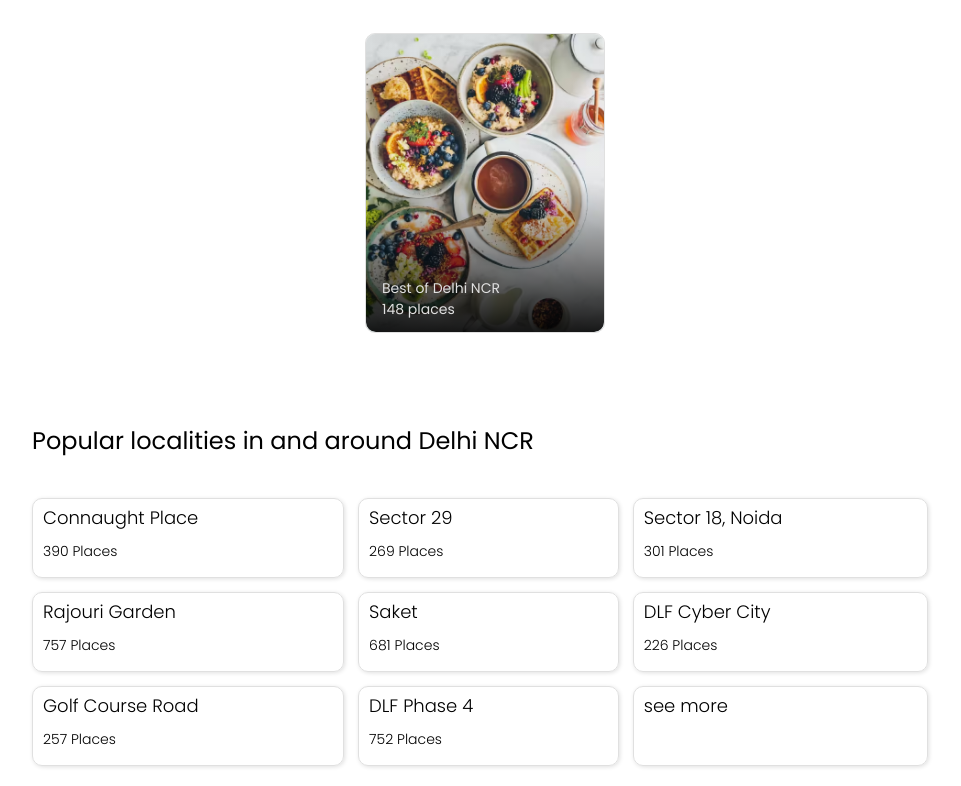
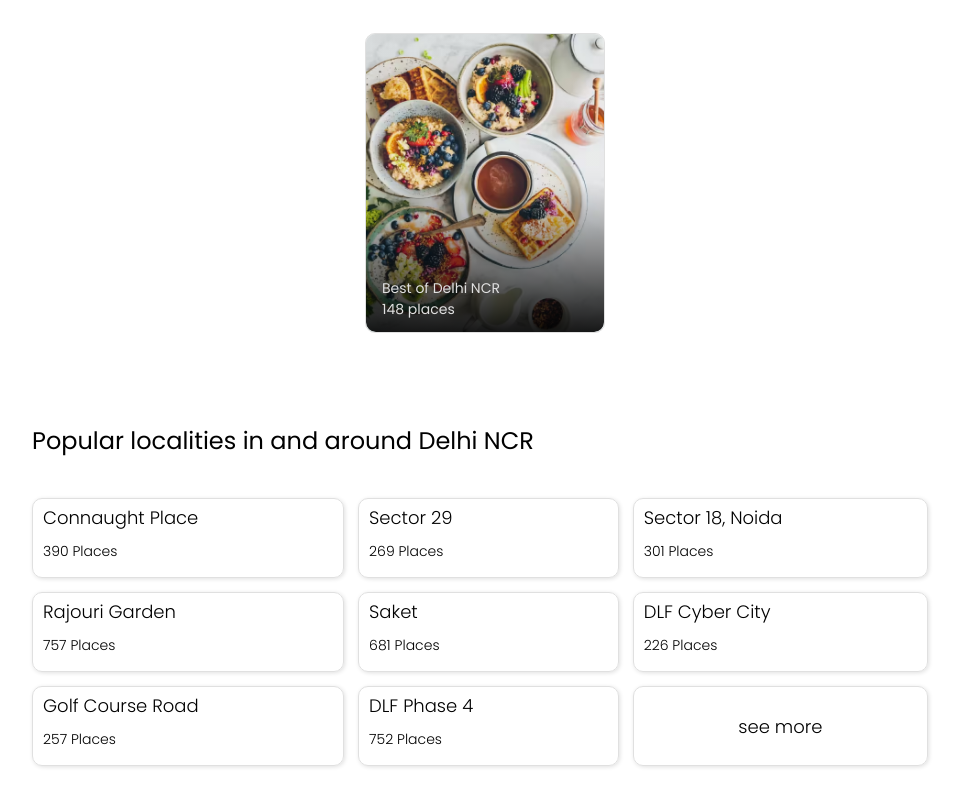
Before and after one commit to kabirsingh28/zomato-landing-page, a plain HTML site: page index.html in a window 1280 px wide. Shown: the part 1439-2225 px from the top of the page, without its empty margins (160-1121 px from the left). Drawn offline with Linux system fonts and the light colour scheme; a web font is replaced by a local one.

Commit message:
centralised see more

```diff
--- a/index.html
+++ b/index.html
@@ -154,7 +154,7 @@
                 <h3>DLF Phase 4</h3>
                 <p> 752 Places</p>
             </div>
-            <div class="grid-item">
+            <div class="grid-item grid-item-seemore">
                 <h3>see more</h3>
 
             </div>
--- a/style.css
+++ b/style.css
@@ -270,6 +270,12 @@
     box-shadow: 1px 1px 12px #e0e0e0;
 }
 
+.grid-item-seemore{
+    display: flex;
+    justify-content: center;
+    align-items: center;
+}
+
 @media only screen and (max-width: 600px) {
     .navbar_menu_container .link {
         display: none;
```
